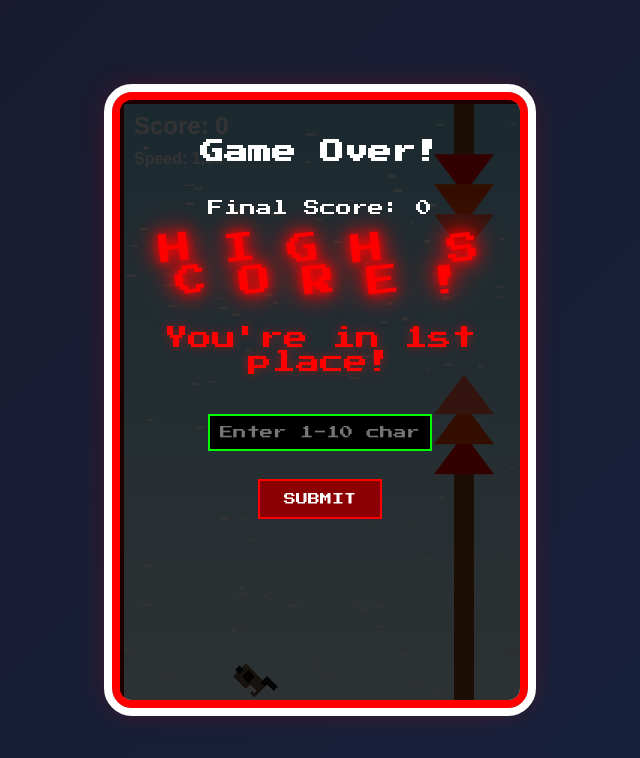
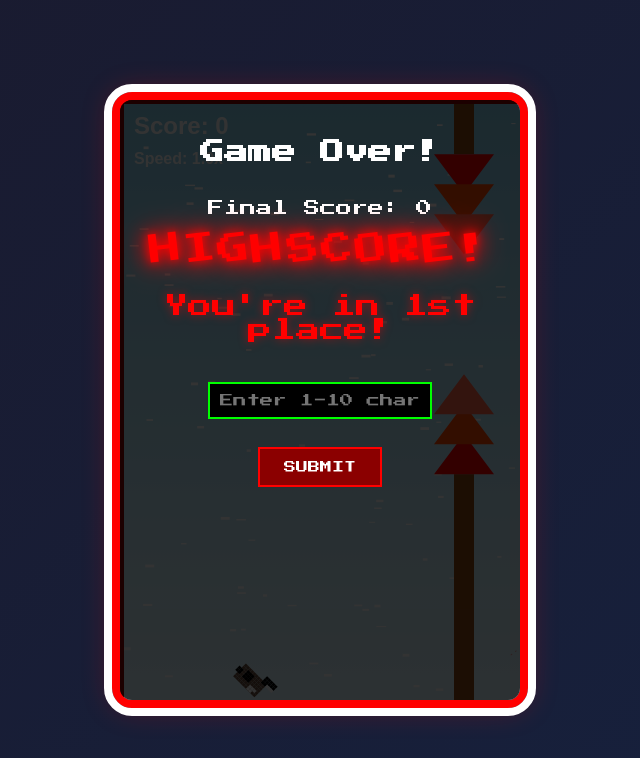
Before and after one commit to brandon-mattalo/flappy-goose, a plain HTML site: page index.html in a window 1280 px wide. Both pictures are taken after a click on the button "START GAME". Shown: the whole page, without its empty margins (320-960 px from the left). Drawn offline with Linux system fonts and the light colour scheme.

Commit message:
Fix HIGH SCORE text alignment to keep all letters on same line

```diff
--- a/index.html
+++ b/index.html
@@ -345,6 +345,26 @@
             opacity: 0;
             transition: opacity 0.5s;
             animation: glow 2s infinite alternate;
+            white-space: nowrap;
+            display: flex;
+            justify-content: center;
+            align-items: center;
+            gap: 2px;
+        }
+
+        .wave {
+            animation: wave 1s ease-in-out infinite;
+            display: inline-block;
+            transform-origin: 70% 70%;
+            line-height: 1;
+            height: 32px;
+        }
+
+        @keyframes wave {
+            0% { transform: rotate(0deg); }
+            25% { transform: rotate(20deg); }
+            75% { transform: rotate(-20deg); }
+            100% { transform: rotate(0deg); }
         }
 
         .goose-selection {
@@ -466,19 +486,6 @@
             50% { transform: translateY(-20px) rotate(5deg); }
             100% { transform: translateY(0px) rotate(0deg); }
         }
-
-        .wave {
-            animation: wave 1s ease-in-out infinite;
-            display: inline-block;
-            transform-origin: 70% 70%;
-        }
-
-        @keyframes wave {
-            0% { transform: rotate(0deg); }
-            25% { transform: rotate(20deg); }
-            75% { transform: rotate(-20deg); }
-            100% { transform: rotate(0deg); }
-        }
     </style>
 </head>
 <body>
```
